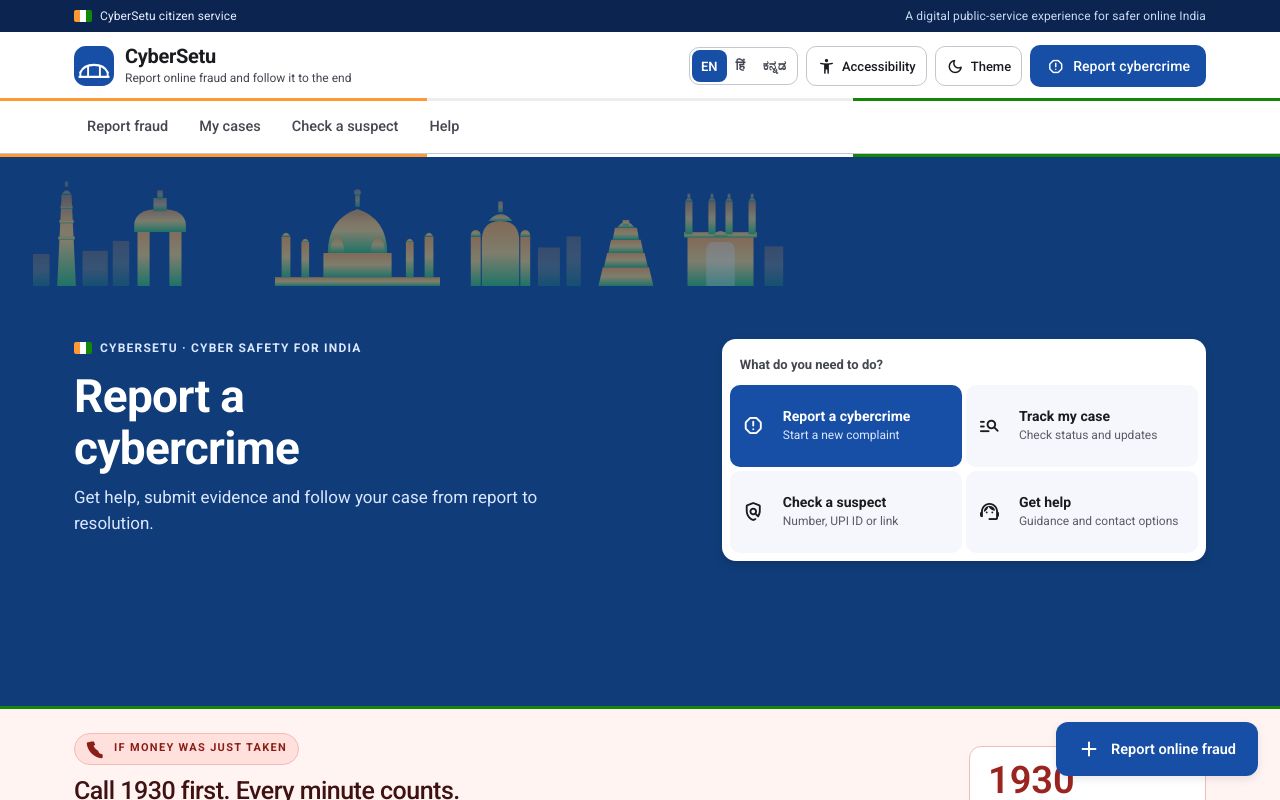
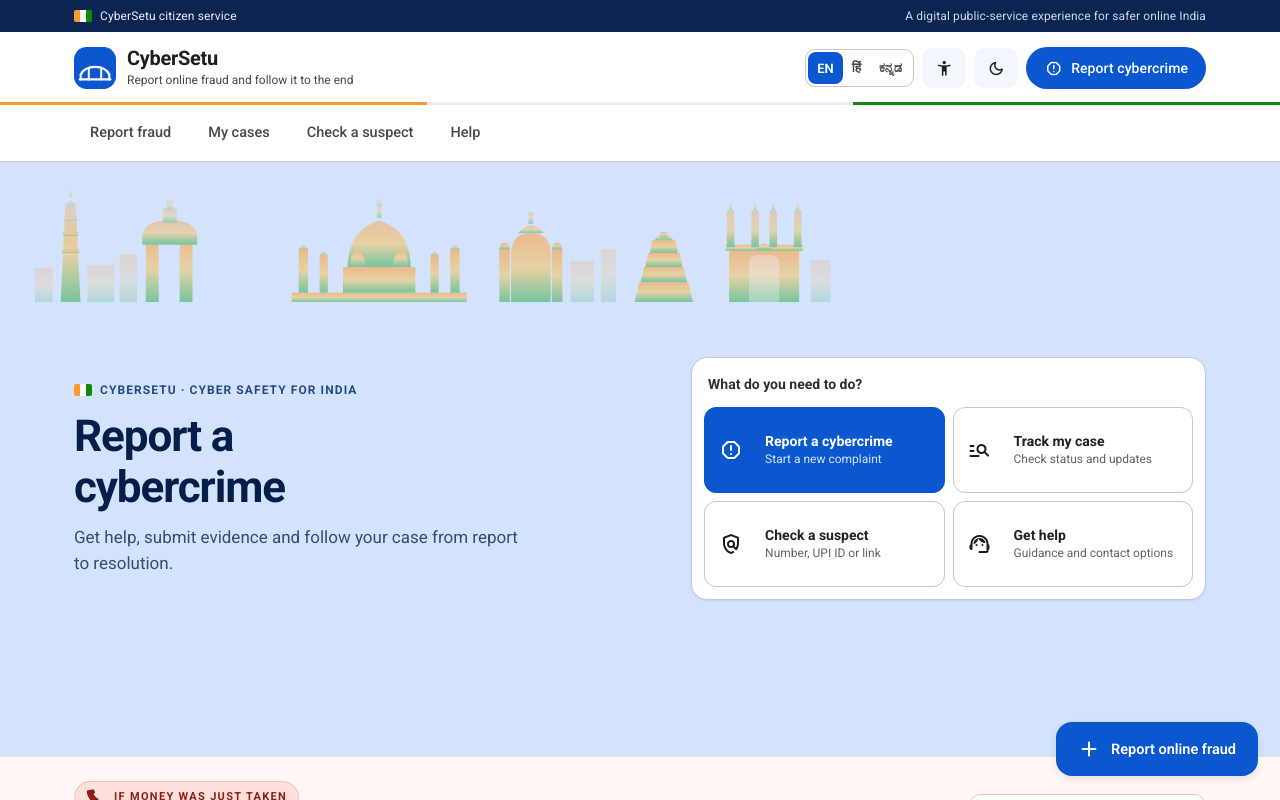
Before and after one commit to GeorgeST1302/cybersetu, a website: page index.html in a window 1280 px wide. Shown: the top 800 px of the page. Drawn offline with nearby package versions, Linux system fonts and the light colour scheme.

Commit message:
Adopt a Material 3 civic service visual system

```diff
--- a/index.html
+++ b/index.html
@@ -910,6 +910,17 @@
   footer.site{margin-top:0;background:#0b2450;border-top:3px solid #138808}.home-hero + .emg{margin-top:0}
   @media(max-width:900px){.hero-grid{grid-template-columns:1fr;gap:22px}.home-hero .wrap{padding-bottom:135px}.service-hub{max-width:620px}.utility span:last-child{display:none}.ico.utility{padding:0;width:42px}.emg .wrap{grid-template-columns:1fr}.emg .ecall{width:max-content}}
   @media(max-width:600px){.wrap{padding-left:16px;padding-right:16px}.govbar .wrap{justify-content:flex-start;font-size:11px}.govbar .govright{display:none}header.site .wrap{min-height:64px}.brand .txt span{display:none}.hbtns{gap:5px}.langsel button{padding:5px 7px}.login-btn{width:42px;padding:0;justify-content:center}.login-btn span:last-child{display:none}.home-hero .wrap{padding-top:34px;padding-bottom:118px}.home-hero .skyline{height:104px}.home-hero h1{font-size:31px}.home-hero .sub{font-size:16px}.service-actions{grid-template-columns:1fr}.service-action{min-height:58px;grid-template-columns:30px 1fr}.emg .wrap{padding:22px 16px}.emg .ecall{width:100%}.section{padding:42px 0}.lead h2{font-size:25px}.page .head{padding:22px}.page .head h1{font-size:28px}}
+  /* Material 3 service layout: tonal surfaces, clear actions, restrained identity. */
+  :root{--md-primary:#0b57d0;--md-on-primary:#fff;--md-primary-container:#d3e3fd;--md-on-primary-container:#041e49;--md-secondary:#146c72;--md-secondary-container:#c2f2f4;--md-on-secondary-container:#002022;--md-surface:#f8faff;--md-sc-lowest:#fff;--md-sc-low:#f3f6fc;--md-sc:#edf2fa;--md-sc-high:#e7edf8;--md-on-surface:#1f1f1f;--md-on-surface-variant:#45474e;--md-outline-variant:#c4c7cf;--radius:12px;--radius-sm:8px}
+  body{background:var(--md-surface);color:var(--md-on-surface)}
+  header.site{box-shadow:none}header.site .wrap{min-height:72px}.brand .txt b{font-size:20px;font-weight:700}.emblem{width:42px;height:42px}.ico.utility{width:42px;padding:0;border-color:transparent;background:var(--md-sc-low)}.ico.utility span:last-child{display:none}.login-btn{background:var(--md-primary);border-radius:999px;padding:0 18px}.login-btn:hover{box-shadow:0 1px 3px rgba(11,87,208,.32)}
+  nav.main{background:var(--md-sc-lowest)}nav.main .wrap{min-height:56px}nav.main a.nl{min-height:40px;align-items:center;border-radius:999px;padding:8px 16px;font-weight:500}nav.main a.nl.active{background:var(--md-primary-container);color:var(--md-on-primary-container)}
+  .home-hero{background:var(--md-primary-container);color:var(--md-on-primary-container);border-bottom:0}.home-hero::before{display:none}.home-hero .wrap{padding-top:48px;padding-bottom:156px}.home-hero .skyline{height:140px;opacity:.56;mask-image:linear-gradient(to top,#000 45%,transparent 92%);-webkit-mask-image:linear-gradient(to top,#000 45%,transparent 92%)}.hero-grid{grid-template-columns:minmax(0,1.05fr) minmax(400px,.95fr);gap:48px;align-items:center}.hero-kicker{color:#244a82;font-size:12px;letter-spacing:.09em}.home-hero h1{font-size:clamp(32px,3.8vw,44px);line-height:1.16;letter-spacing:-.025em;max-width:13ch;margin:12px 0}.home-hero .sub{color:#344c70;font-size:17px;line-height:1.5;max-width:48ch}
+  .service-hub{background:var(--md-sc-lowest);border:1px solid #bac9e5;border-radius:16px;padding:12px;box-shadow:var(--e1)}.service-hub .hub-label{padding:4px 4px 12px;color:#303030;font-size:14px}.service-actions{gap:8px}.service-action{min-height:86px;background:var(--md-sc-lowest);border:1px solid var(--md-outline-variant);border-radius:12px;padding:14px;grid-template-columns:36px 1fr;gap:10px}.service-action:hover{background:#f4f7fd;border-color:var(--md-primary)}.service-action.primary{background:var(--md-primary);border-color:var(--md-primary);color:#fff}.service-action .material-symbols-rounded{font-size:24px}.service-action > span:last-child{color:#202124}.service-action > span:last-child span{color:#5f6368}.service-action.primary > span:last-child{color:#fff}.service-action.primary > span:last-child span{color:#d3e3fd}
+  .emg{background:#fff7f5;border-top:1px solid #f8d8d2;border-bottom:1px solid #f1c4bd}.emg .wrap{max-width:var(--maxw);padding-top:24px;padding-bottom:24px}.emg h2{font-size:24px}.emg .ecall{box-shadow:none;border-radius:12px}.emg .btn.danger{border-radius:999px}
+  .section{padding:52px 0}.lead h2{font-size:28px;font-weight:600}.lead p{color:var(--md-on-surface-variant)}.actrow{min-height:76px;border-radius:12px}.actrow .atx b{font-size:16px}.actrow .atx span{font-size:13px}.actrow .ago{display:none}.actrow:hover{border-color:var(--md-primary);box-shadow:none}.searchbar{background:var(--md-sc-lowest);border-radius:999px;padding:5px 6px 5px 16px}.searchbar .btn{border-radius:999px}.card,.panel{background:var(--md-sc-lowest);border-radius:12px}.page .head{background:var(--md-primary-container);border:0;border-radius:16px}.page .head h1{font-size:31px;font-weight:600}.slab{border-radius:16px}.metro-h .mh-node{width:36px;height:36px}.fab{background:var(--md-primary);border-radius:16px}
+  @media(max-width:900px){.hero-grid{grid-template-columns:1fr;gap:24px}.home-hero .wrap{padding-bottom:145px}.service-hub{max-width:660px}}
+  @media(max-width:600px){header.site .wrap{min-height:64px}.home-hero .wrap{padding-top:34px;padding-bottom:118px}.home-hero h1{font-size:32px}.home-hero .sub{font-size:16px}.service-hub{padding:8px;border-radius:14px}.service-actions{grid-template-columns:1fr}.service-action{min-height:64px;padding:11px}.home-hero .skyline{height:108px}.navtoggle{border:0;background:var(--md-sc-low)}nav.main a.nl{padding:8px 12px}}
 </style>
 </head>
 <body>
```
